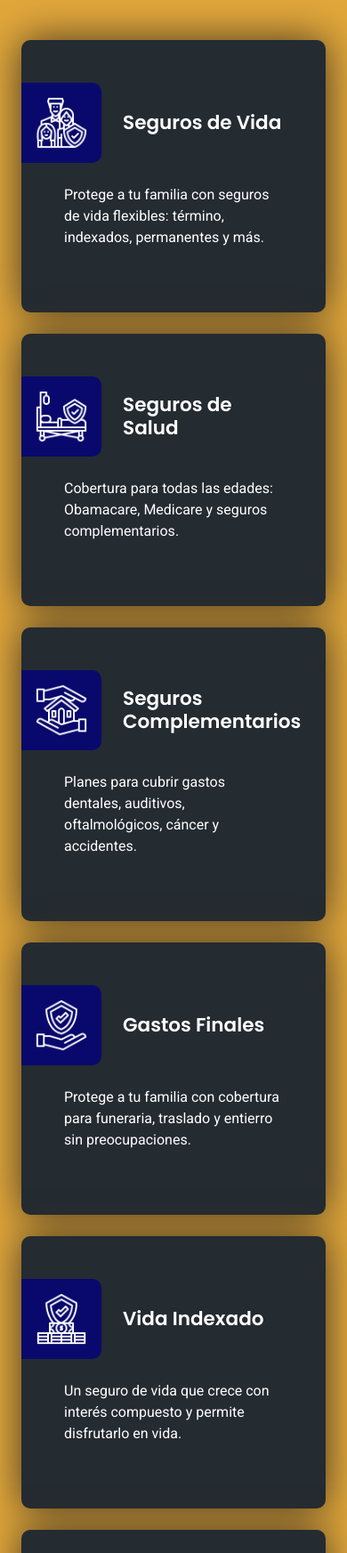
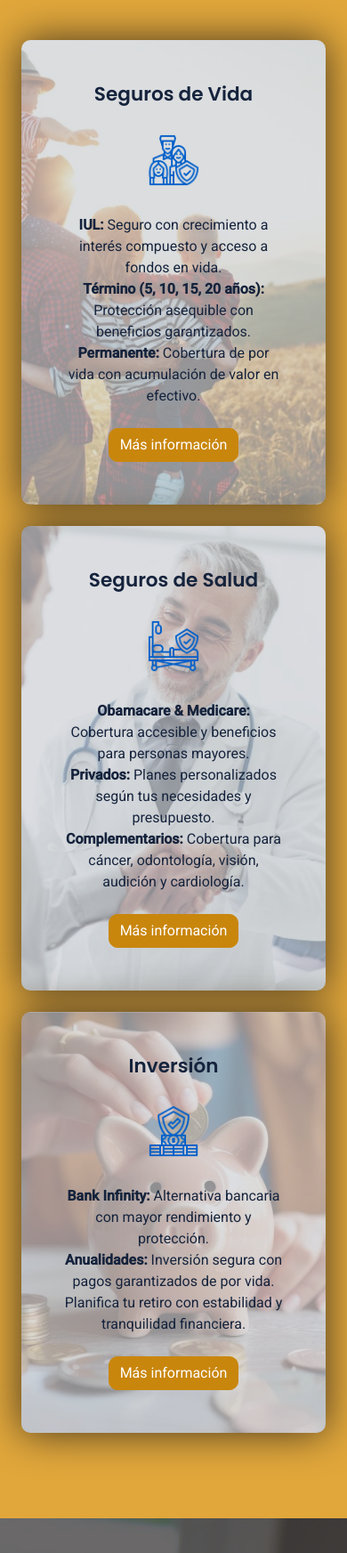
Before and after one commit to MariaDiaz04/bmkf, a plain HTML site: page index.html in a window 390 px wide. Shown: the part 3104-4849 px from the top of the page at 89% size. Drawn offline with nearby package versions, Linux system fonts and the light colour scheme.

Commit message:
home page continue

```diff
--- a/css/style.css
+++ b/css/style.css
@@ -320,9 +320,6 @@
     max-height: 60px;
 }
 
-.service-item a.btn {
-    color: var(--gold);
-}
 
 .service-item a.btn:hover {
     color: #FFFFFF;
@@ -666,3 +663,11 @@
     background-color: rgb(225 167 59);
     animation: ripple 1.5s infinite;
 }
+
+.titulo-hover {
+    transition: color 0.3s ease;
+  }
+
+  .titulo-hover:hover {
+    color: #433621;
+  }
--- a/index.html
+++ b/index.html
@@ -55,7 +55,19 @@
       <div class="navbar-nav mx-auto bg-light rounded pe-4 py-3 py-lg-0">
         <a href="index.html" class="nav-item nav-link active">Home</a>
         <a href="#" class="nav-item nav-link">Conócenos</a>
-        <a href="#" class="nav-item nav-link">Nuestros servicios</a>
+        <div class="nav-item dropdown">
+          <a
+            href="#"
+            class="nav-link dropdown-toggle"
+            data-bs-toggle="dropdown"
+            >Nuestros servicios</a
+          >
+          <div class="dropdown-menu bg-light border-0 m-0">
+            <a href="#" class="dropdown-item">Seguros de vida</a>
+            <a href="#" class="dropdown-item">Seguros de salud</a>
+            <a href="#" class="dropdown-item">Inversión</a>
+          </div>
+        </div>
         <a href="#" class="nav-item nav-link">Contáctanos</a>
       </div>
     </div>
@@ -266,91 +278,73 @@
       <div class="row g-4 justify-content-center">
         <!-- Seguro de Vida -->
         <div class="col-lg-4 col-md-6 wow fadeInUp" data-wow-delay="0.1s">
-          <div class="service-item rounded h-100 p-5" style="background-color: #242b31;">
-            <div class="d-flex align-items-center ms-n5 mb-4">
-              <div class="service-icon flex-shrink-0 bg-gold rounded-end me-4" style="background-color: #09096d;">
-                <img class="img-fluid" src="img/icon/icon-10-light.png" alt="Seguro de Vida" />
-              </div>
-              <h4 class="mb-0" style="color:white">Seguros de Vida</h4>
+          <div class="service-item rounded h-100 p-5 text-center position-relative" style="background-color: #242b31; background-image: url('assets/img/vida.png'); background-size: cover; background-position: center;">
+
+            <!-- Título -->
+            <h4 class="mb-3 titulo-hover">Seguros de Vida</h4>
+
+            <!-- Ícono centrado debajo del título -->
+            <div class="service-icon mx-auto mb-3">
+              <img class="img-fluid" src="img/icon/icon-10-primary.png" alt="Seguro de Vida" style="max-width: 80px;">
             </div>
-            <p class="mb-4" style="color: white;">
-              Protege a tu familia con seguros de vida flexibles: término, indexados, permanentes y más.
+
+            <!-- Descripción -->
+            <p class="mb-4 text-dark">
+              <strong>IUL:</strong> Seguro con crecimiento a interés compuesto y acceso a fondos en vida. <br>
+              <strong>Término (5, 10, 15, 20 años):</strong> Protección asequible con beneficios garantizados. <br>
+              <strong>Permanente:</strong> Cobertura de por vida con acumulación de valor en efectivo.
             </p>
+
+            <!-- Botón -->
+            <a href="#" class="btn btn-gold">Más información</a>
           </div>
         </div>
+
         <!-- Seguro de Salud -->
         <div class="col-lg-4 col-md-6 wow fadeInUp" data-wow-delay="0.3s">
-          <div class="service-item rounded h-100 p-5" style="background-color: #242b31;">
-            <div class="d-flex align-items-center ms-n5 mb-4">
-              <div class="service-icon flex-shrink-0 bg-gold rounded-end me-4" style="background-color: #09096d;">
+          <div class="service-item rounded h-100 p-5 text-center position-relative" style="background-color: #242b31; background-image: url('assets/img/salud.png'); background-size: cover; background-position: center;">
 
-                <img class="img-fluid" src="img/icon/icon-01-light.png" alt="Seguro de Salud" />
-              </div>
-              <h4 class="mb-0" style="color:white">Seguros de Salud</h4>
+            <!-- Título -->
+            <h4 class="mb-3 titulo-hover">Seguros de Salud</h4>
+
+            <!-- Ícono centrado debajo del título -->
+            <div class="service-icon mx-auto mb-3">
+              <img class="img-fluid" src="img/icon/icon-01-primary.png" alt="Seguro de Salud" style="max-width: 80px;">
             </div>
-            <p class="mb-4" style="color: white;">
-              Cobertura para todas las edades: Obamacare, Medicare y seguros complementarios.
+
+            <!-- Descripción -->
+            <p class="mb-4 text-dark">
+              <strong>Obamacare & Medicare:</strong> Cobertura accesible y beneficios para personas mayores. <br>
+              <strong>Privados:</strong> Planes personalizados según tus necesidades y presupuesto. <br>
+              <strong>Complementarios:</strong> Cobertura para cáncer, odontología, visión, audición y cardiología.
             </p>
+
+            <!-- Botón -->
+            <a href="#" class="btn btn-gold">Más información</a>
           </div>
         </div>
-        <!-- Seguros Complementarios -->
-        <div class="col-lg-4 col-md-6 wow fadeInUp" data-wow-delay="0.5s">
-          <div class="service-item rounded h-100 p-5" style="background-color: #242b31;">
-            <div class="d-flex align-items-center ms-n5 mb-4">
-              <div class="service-icon flex-shrink-0 bg-gold rounded-end me-4" style="background-color: #09096d;">
 
-                <img class="img-fluid" src="img/icon/icon-05-light.png" alt="Seguros Complementarios" />
-              </div>
-              <h4 class="mb-0" style="color:white">Seguros Complementarios</h4>
+        <!-- Inversión -->
+        <div class="col-lg-4 col-md-6 wow fadeInUp" data-wow-delay="0.3s">
+          <div class="service-item rounded h-100 p-5 text-center position-relative" style="background-color: #242b31; background-image: url('assets/img/inversion.png'); background-size: cover; background-position: center;">
+
+            <!-- Título -->
+            <h4 class="mb-3 titulo-hover">Inversión</h4>
+
+            <!-- Ícono centrado debajo del título -->
+            <div class="service-icon mx-auto mb-3">
+              <img class="img-fluid" src="img/icon/icon-07-primary.png" alt="Inversión" style="max-width: 80px;">
             </div>
-            <p class="mb-4" style="color: white;">
-              Planes para cubrir gastos dentales, auditivos, oftalmológicos, cáncer y accidentes.
+
+            <!-- Descripción -->
+            <p class="mb-4 text-dark">
+              <strong>Bank Infinity:</strong> Alternativa bancaria con mayor rendimiento y protección. <br>
+              <strong>Anualidades:</strong> Inversión segura con pagos garantizados de por vida. <br>
+              Planifica tu retiro con estabilidad y tranquilidad financiera.
             </p>
-          </div>
-        </div>
-        <!-- Seguro de Gastos Finales -->
-        <div class="col-lg-4 col-md-6 wow fadeInUp" data-wow-delay="0.1s">
-          <div class="service-item rounded h-100 p-5" style="background-color: #242b31;">
-            <div class="d-flex align-items-center ms-n5 mb-4">
-              <div class="service-icon flex-shrink-0 bg-gold rounded-end me-4" style="background-color: #09096d;">
 
-                <img class="img-fluid" src="img/icon/icon-02-light.png" alt="Gastos Finales" />
-              </div>
-              <h4 class="mb-0" style="color:white">Gastos Finales</h4>
-            </div>
-            <p class="mb-4" style="color: white;">
-              Protege a tu familia con cobertura para funeraria, traslado y entierro sin preocupaciones.
-            </p>
-          </div>
-        </div>
-        <!-- Seguro de Vida Indexado -->
-        <div class="col-lg-4 col-md-6 wow fadeInUp" data-wow-delay="0.3s">
-          <div class="service-item rounded h-100 p-5" style="background-color: #242b31;">
-            <div class="d-flex align-items-center ms-n5 mb-4">
-              <div class="service-icon flex-shrink-0 bg-gold rounded-end me-4" style="background-color: #09096d;">
-
-                <img class="img-fluid" src="img/icon/icon-07-light.png" alt="Vida Indexado" />
-              </div>
-              <h4 class="mb-0" style="color:white">Vida Indexado</h4>
-            </div>
-            <p class="mb-4" style="color: white;">
-              Un seguro de vida que crece con interés compuesto y permite disfrutarlo en vida.
-            </p>
-          </div>
-        </div>
-        <!-- Bank Infinity -->
-        <div class="col-lg-4 col-md-6 wow fadeInUp" data-wow-delay="0.5s">
-          <div class="service-item rounded h-100 p-5" style="background-color: #242b31;">
-            <div class="d-flex align-items-center ms-n5 mb-4">
-              <div class="service-icon flex-shrink-0 bg-gold rounded-end me-4" style="background-color: #09096d;">
-
-                <img class="img-fluid" src="img/icon/icon-06-light.png" alt="Bank Infinity" />
-              </div>
-              <h4 class="mb-0" style="color:white">Bank Infinity</h4>
-            </div>
-            <p class="mb-4" style="color: white;">
-              Crecimiento financiero con seguros de vida que generan ahorro y préstamos inteligentes.
-            </p>
+            <!-- Botón -->
+            <a href="#" class="btn btn-gold">Más información</a>
           </div>
         </div>
       </div>
@@ -360,22 +354,19 @@
 
 
   <!-- Sección de Contacto BMKF Insurance -->
-  <div class="container-fluid appointment my-5 py-5 wow fadeIn" data-wow-delay="0.1s">
+  <div class="container-fluid appointment my-5 py-5 wow fadeIn" data-wow-delay="0.1s"
+     style="background-image: url('assets/img/form.png'); background-size: cover; background-position: left; background-repeat: no-repeat;">
     <div class="container py-5">
       <div class="row g-5">
         <!-- Información sobre BMKF Insurance -->
-        <div class="col-lg-6 wow fadeIn" data-wow-delay="0.3s">
-          <h1 class="display-6 text-white mb-5">
-            Protegiendo tu futuro con los mejores seguros
+        <div class="col-lg-6 wow fadeIn" data-wow-delay="0.3s" style="padding-top: 10%;">
+          <h1 class="display-6 text-white">
+            ¡No pierdas más tiempo!
+            Solicita tu cotización hoy y recibe una asesoría gratuita con un experto en seguros.
           </h1>
-          <p class="text-white mb-5">
-            En BMKF Insurance, nos especializamos en ofrecerte las mejores opciones en seguros de vida, salud y
-            planificación financiera. Nuestro compromiso es proteger lo que más importa: tu bienestar y el de tu
-            familia.
-          </p>
-          <div class="bg-white rounded p-3">
-            <img class="flex-shrink-0 me-3 img-fluid" src="img/logos.jpg" alt="BMKF Insurance" />
-          </div>
+          <h3 class="text-white">
+            Confía en nuestros expertos y asegura tanto la salud de tu familia como la estabilidad de tus finanzas.
+          </h3>
         </div>
         <!-- Formulario de Contacto -->
         <div class="col-lg-6 wow fadeIn" data-wow-delay="0.5s">
@@ -496,8 +487,10 @@
   <div class="container-xxl py-5">
     <div class="container">
       <div class="text-center mx-auto" style="max-width: 500px">
-        <h1 class="display-6 mb-5">Lo que dicen nuestros clientes</h1>
+        <h1 class="display-6 mb-3">¿Listo para un servicio de seguros de salud excepcional?</h1>
+        <h3 class="mb-5">Descubre lo que dicen quienes ya confían en nosotros.</h3>
       </div>
+
       <div class="row g-5">
         <!-- Imágenes de testimonio a la izquierda -->
         <div class="col-lg-3 d-none d-lg-block">
@@ -551,6 +544,13 @@
     </div>
   </div>
   <!-- Fin de Testimonios BMKF Insurance -->
+  <div class="container-fluid my-5 py-5 text-center" style="background-image: url('img/contacto.png'); background-size: cover; background-position: center; background-repeat: no-repeat;">
+    <h2 class="display-6 mb-4">¡Esta es tu oportunidad!</h2>
+    <h4 class="mb-4">Ponte en contacto con nosotros y en cuestión de minutos estaremos a tu disposición.</h4>
+    <h4 class="mb-5">Evita los riesgos de elegir una póliza que pueda perjudicar tus finanzas a largo plazo.</h4>
+    <h4 class="mb-5"><strong>Recibe una asesoría GRATUITA y sin compromiso alguno.</strong></h4>
+    <a href="#" class="btn btn-gold py-3 px-5">Contáctanos ahora</a>
+</div>
 
 
   <!-- Back to Top -->
```
Also changed, not shown: assets/img/form.png (added), assets/img/inversion.png (added), assets/img/salud.png (added), assets/img/vida.png (added), assets/img/video.jpeg (deleted), img/carousel-3.jpg (deleted), img/contacto.png (added).
